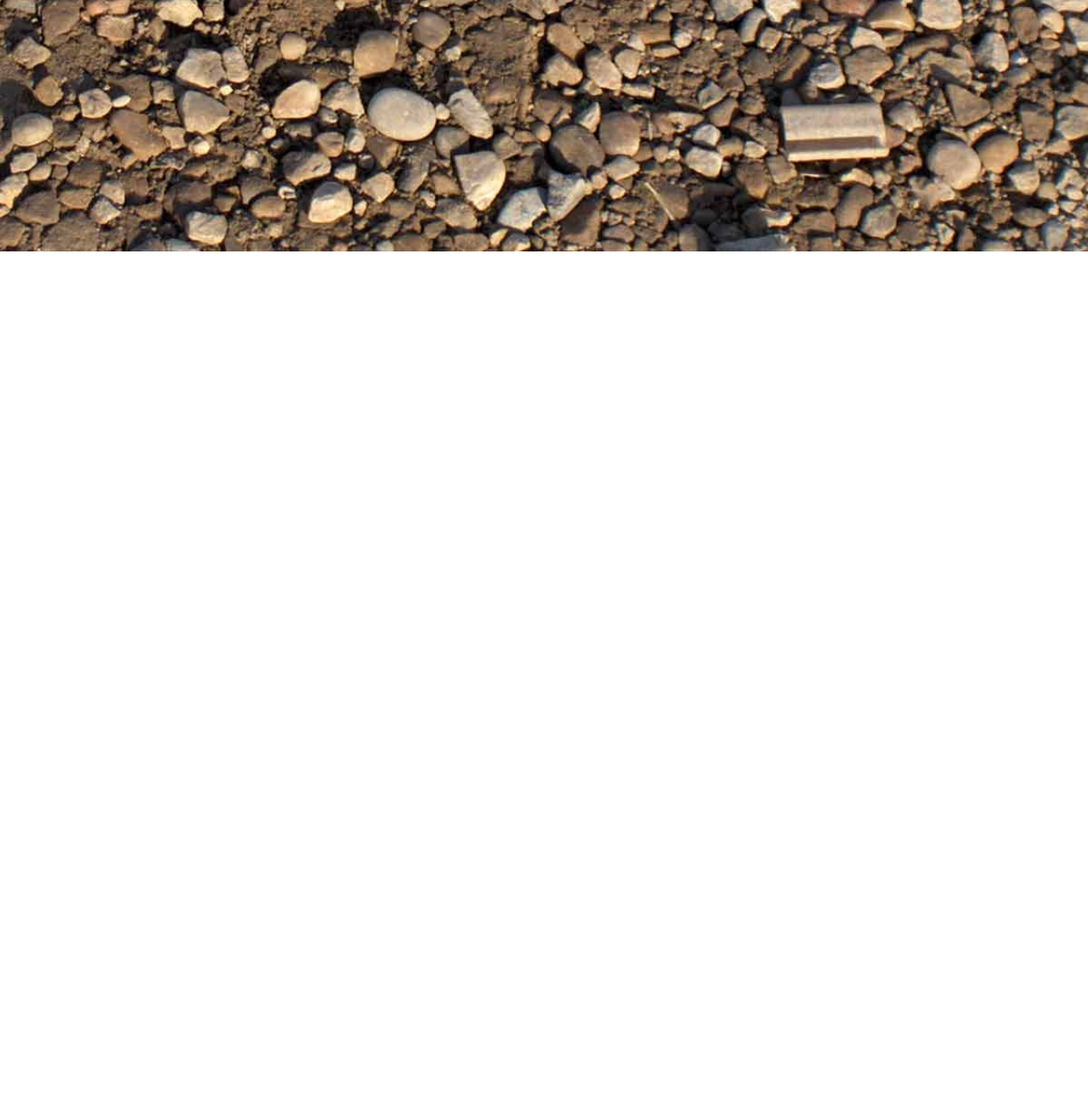
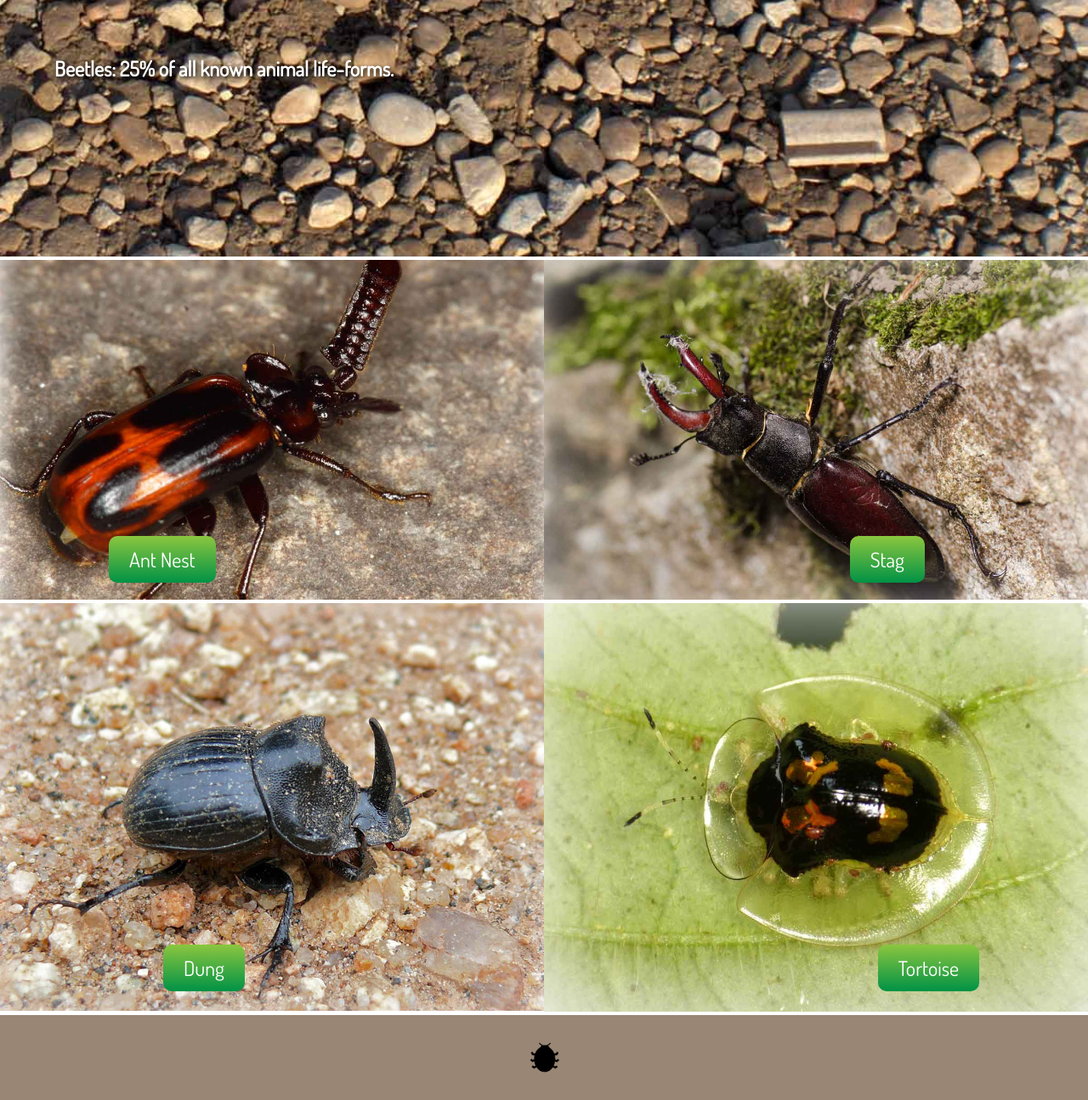
Before and after one commit to celenastefanie/assignment-7, a plain HTML site: page index.html in a window 1280 px wide. Shown: the part 628-1923 px from the top of the page at 85% size. Before the commit the page ends 928 px from the top, so only its background shows below. Drawn offline with Linux system fonts and the light colour scheme.

Commit message:
Fixed buttons
Buttons now hover on photos

```diff
--- a/css/main.css
+++ b/css/main.css
@@ -5,6 +5,10 @@ html {
 *, *::before, *::after {
   box-sizing: inherit;
   margin: 0;
+}
+
+img {
+  width: 100%;
 }
 
 .header {
@@ -40,7 +44,7 @@ nav {
 li {
   display: block;
   text-align: center;
-  padding: 7px 7px;
+  padding: 10px 10px;
   background-color: #998675;
   color: black;
   margin: 0;
@@ -56,20 +60,146 @@ nav ul {
   padding: 0;
   list-style-type: none;
 }
+
+.ground {
+  position: relative;
+  margin-bottom: 0;
+}
+
 .g-image {
   width: 100%;
 }
 
-.ground {
-  position: relative;
-
-}
-
 h2 {
   position: absolute;
+  top: 70%;
+  padding-left: 5%;
   font-family: 'Dosis', sans-serif;
   font-size: 1.5em;
   color: white;
   text-align: center;
+  display: inline-block;
+  text-shadow: 0.1em 0.1em 0.2em black;
+}
+
+.top {
+  display: inline-block;
+  position: relative;
+  margin-bottom: 0em;
+
+}
+
+.bottom {
+  display: inline-block;
+  position: relative;
+}
+
+
+.beetle-ant {
+  margin: 0;
+  float: left;
+  width: 50%;
+  margin-bottom: 0em;
   display: block;
 }
+
+.button-ant {
+  color: white;
+  border-radius: 10px;
+  background-color: #8CC63F;
+  padding: .5em 1em;
+  font-family: 'Dosis', sans-serif;
+  font-size: 1.5em;
+  background-image: linear-gradient(to bottom, #8CC63F, #009245);
+  position: absolute;
+  left: 10%;
+  bottom: 5%;
+}
+
+.button-ant:hover {
+  color: #754C24;
+}
+.beetle-stag {
+  margin: 0;
+  float: right;
+  width: 50%;
+  margin-bottom: 0em;
+  display: block;
+}
+
+.button-stag {
+  color: white;
+  border-radius: 10px;
+  background-color: #8CC63F;
+  padding: .5em 1em;
+  font-family: 'Dosis', sans-serif;
+  font-size: 1.5em;
+  background-image: linear-gradient(to bottom, #8CC63F, #009245);
+  position: absolute;
+  right: 15%;
+  bottom: 5%;
+}
+
+.button-stag:hover {
+  color: #754C24;
+}
+
+.button-dung {
+  color: white;
+  border-radius: 10px;
+  background-color: #8CC63F;
+  padding: .5em 1em;
+  font-family: 'Dosis', sans-serif;
+  font-size: 1.5em;
+  background-image: linear-gradient(to bottom, #8CC63F, #009245);
+  position: absolute;
+  left: 15%;
+  bottom: 5%;
+}
+
+.button-dung:hover {
+  color: #754C24;
+}
+
+.beetle-dung {
+  margin: 0;
+  float: left;
+  width: 50%;
+  margin-bottom: 0em;
+  display: block;
+}
+
+.button-tort {
+  color: white;
+  border-radius: 10px;
+  background-color: #8CC63F;
+  padding: .5em 1em;
+  font-family: 'Dosis', sans-serif;
+  font-size: 1.5em;
+  background-image: linear-gradient(to bottom, #8CC63F, #009245);
+  position: absolute;
+  right: 10%;
+  bottom: 5%;
+}
+
+
+.beetle-tort {
+  margin: 0;
+  float: right;
+  width: 50%;
+  margin-bottom: 0em;
+  display: block;
+}
+
+.button-tort:hover {
+  color: #754C24;
+}
+
+footer {
+  background-color: #998675;
+  height: 100px;
+  background-image: url("../images/logo.svg");
+  background-size: 40px auto;
+  background-repeat: no-repeat;
+  background-position: center;
+}
--- a/index.html
+++ b/index.html
@@ -28,5 +28,25 @@
   <img class="g-image" src="images/ground.jpg" alt="Ground">
 </div>
 
+<div class=top>
+  <img class="beetle-ant" src="images/beetle2.jpg" alt="Beetle">
+  <a class="button-ant" href=""> Ant Nest </a>
+
+  <img class="beetle-stag" src="images/beetle1.jpg" alt="Beetle">
+  <a class="button-stag" href=""> Stag </a>
+</div>
+
+<div class=bottom>
+  <img class="beetle-tort" src="images/beetle3.jpg" alt="Beetle">
+  <a class="button-tort"  href=""> Tortoise</a>
+
+  <img class="beetle-dung"src="images/beetle4.jpg" alt="Beetle">
+  <a class="button-dung" href=""> Dung </a>
+</div>
+
+
+<footer>
+</footer>
+
 </body>
 </html>
```
Also changed, not shown: images/beetle1.jpg (added), images/beetle2.jpg (added), images/beetle3.jpg (added), images/beetle4.jpg (added).
